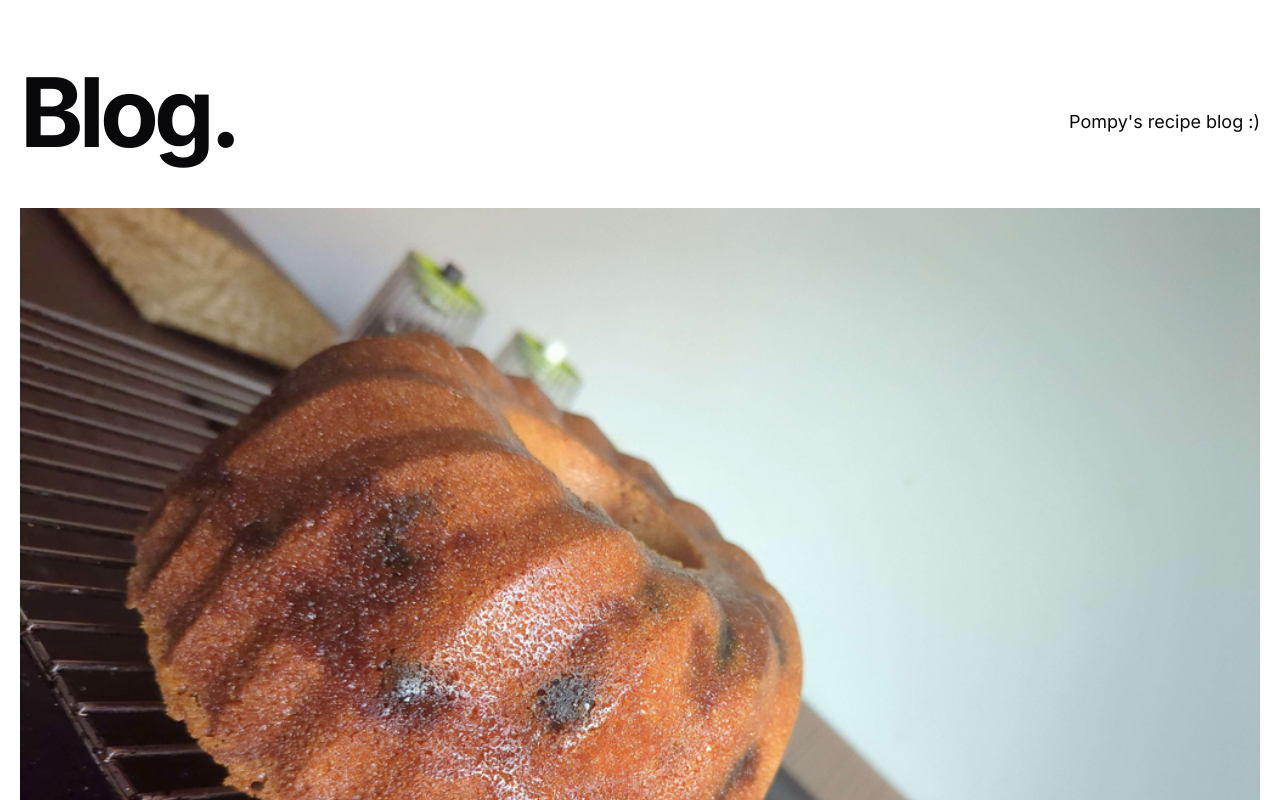
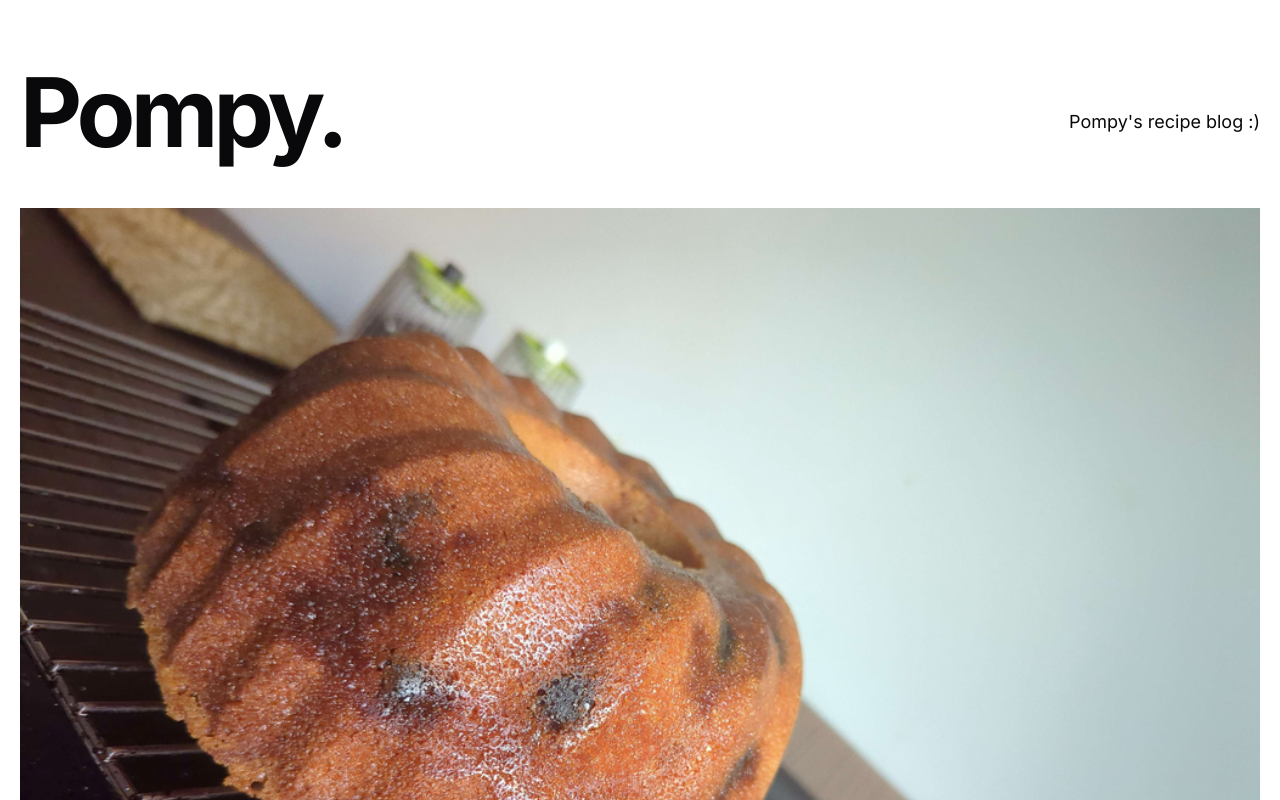
Before and after one commit to pompadourasaurus/pompy.uk, a Next.js app in the folder client/: page /recipes in a window 1280 px wide. Shown: the top 800 px of the page. Built offline with nearby package versions, Linux system fonts and the light colour scheme.

Commit message:
swap `Blog.` to `Pompy.`

```diff
--- a/client/src/components/header.tsx
+++ b/client/src/components/header.tsx
@@ -4,7 +4,7 @@ export const Header = () => {
   return (
     <h2 className="text-2xl md:text-4xl font-bold tracking-tight md:tracking-tighter leading-tight mb-20 mt-8 flex items-center">
       <Link href="/" className="hover:underline">
-        Blog
+        Pompy
       </Link>
       .
     </h2>
--- a/client/src/components/intro.tsx
+++ b/client/src/components/intro.tsx
@@ -1,7 +1,7 @@
 export function Intro() {
   return (
     <section className="flex-col md:flex-row flex items-center md:justify-between mt-16 mb-16 md:mb-12">
-      <h1 className="text-5xl md:text-8xl font-bold tracking-tighter leading-tight md:pr-8">Blog.</h1>
+      <h1 className="text-5xl md:text-8xl font-bold tracking-tighter leading-tight md:pr-8">Pompy.</h1>
       <h4 className="text-center md:text-left text-lg mt-5 md:pl-8">Pompy's recipe blog :)</h4>
     </section>
   )
```
